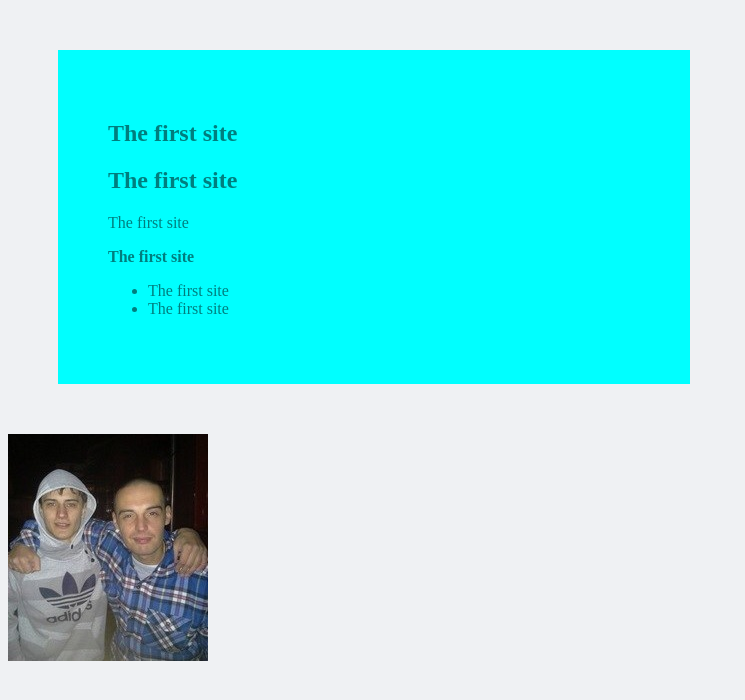
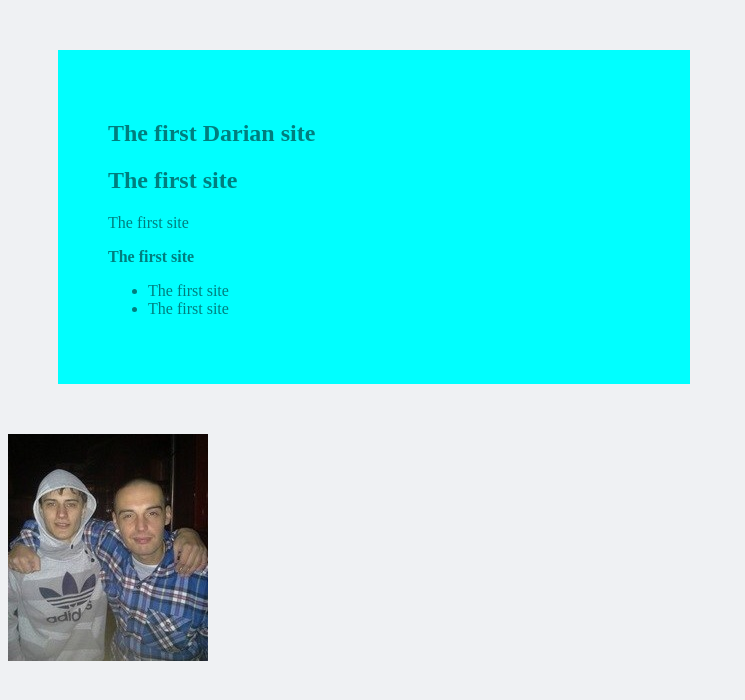
Before and after one commit to Batname/darian, a plain HTML site: page public/index.html in a window 1280 px wide. Shown: the whole page, without its empty margins (0-745 px from the left). Drawn offline with Linux system fonts and the light colour scheme.

Commit message:
Изменили название сайта

```diff
--- a/public/index.html
+++ b/public/index.html
@@ -9,7 +9,7 @@
 <body>
 <section>
     <div>
-        <h1>The first site</h1>
+        <h1>The first Darian site</h1>
 
         <h2>The first site</h2>
 
```
